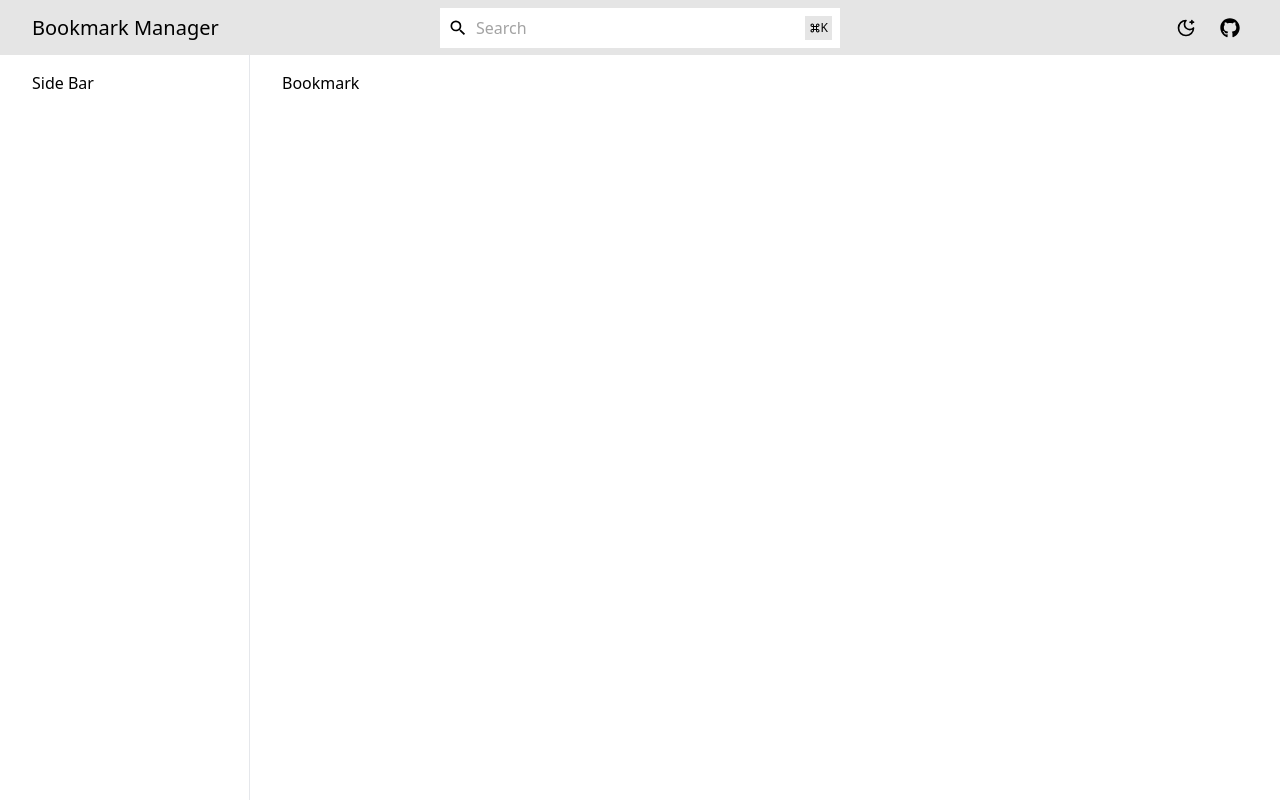
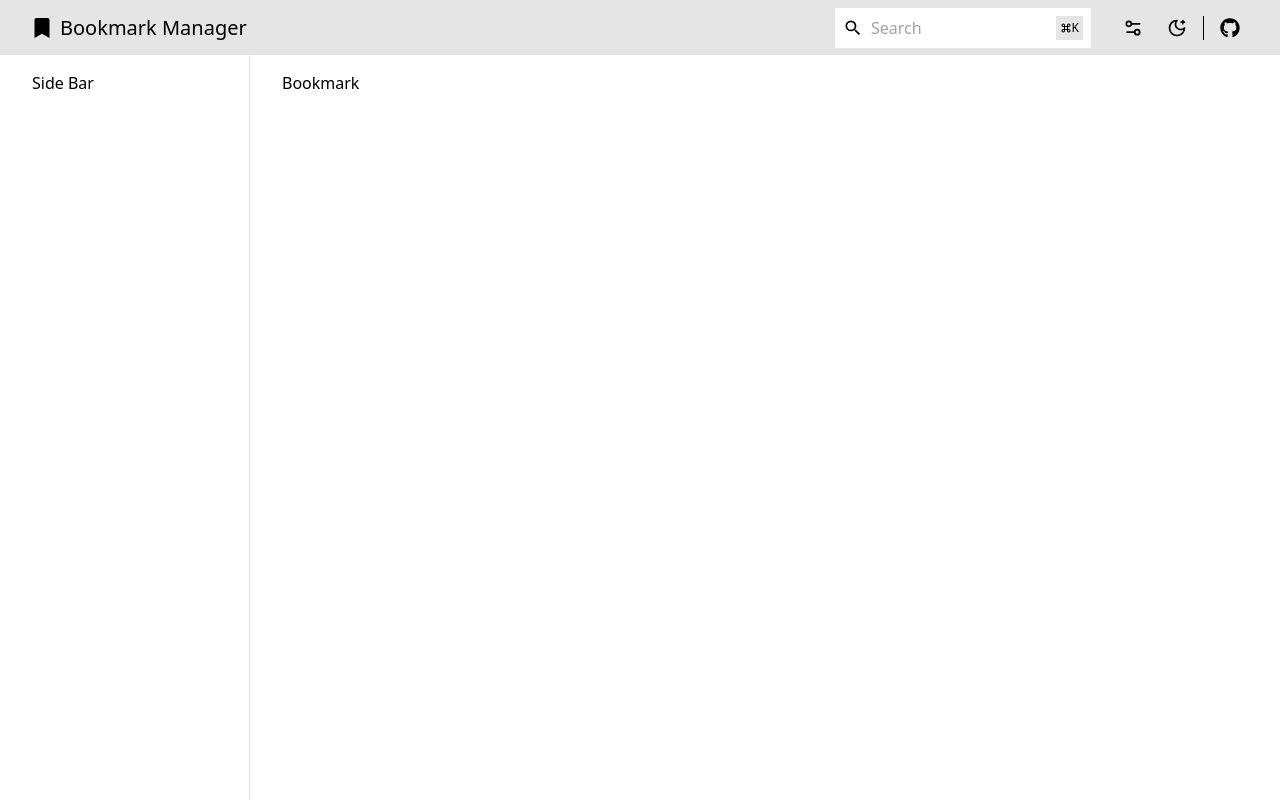
Before and after one commit to thiagohnrt/linky, a Next.js app: page / in a window 1280 px wide. Built offline with nearby package versions, Linux system fonts and the light colour scheme.

Commit message:
New header layout

```diff
--- a/src/app/page.tsx
+++ b/src/app/page.tsx
@@ -1,14 +1,19 @@
 import Icon from "@/components/header/Icon";
 import ThemeIcon from "@/components/header/ThemeIcon";
-import { FaGithub } from "react-icons/fa";
+import { Settings2Icon } from "lucide-react";
+import { FaGithub, FaBookmark } from "react-icons/fa";
 import { MdKeyboardCommandKey, MdOutlineSearch } from "react-icons/md";
 
 export default function Home() {
   return (
     <>
-      <header className="h-[55px] px-8 grid gap-2 grid-cols-3 items-center bg-neutral-200 dark:bg-neutral-950 transition-colors duration-300">
-        <span className="text-xl pon select-none">Bookmark Manager</span>
-        <div className="w-full p-2 gap-2 flex items-center cursor-pointer bg-white dark:bg-neutral-900 dark:hover:bg-neutral-800 transition-colors duration-300">
+      <header className="h-[55px] px-8 flex justify-between items-center bg-neutral-200 dark:bg-neutral-950 transition-colors duration-300">
+        <div className="flex items-center">
+          <FaBookmark size={20} />
+          <span className="pon select-none ml-2 text-xl">Bookmark Manager</span>
+        </div>
+        <div className="flex gap-6">
+          <div className="w-64 p-2 gap-2 flex items-center cursor-pointer bg-white dark:bg-neutral-900 dark:hover:bg-neutral-800 transition-colors duration-300">
             <MdOutlineSearch size={20} />
             <span className="flex-auto text-neutral-400">Search</span>
             <span className="flex items-center p-1 text-xs bg-neutral-200 dark:bg-neutral-950 transition-colors duration-300">
@@ -16,10 +21,15 @@ export default function Home() {
             </span>
           </div>
           <div className="flex justify-end gap-2 items-center">
+            <Icon>
+              <Settings2Icon size={20} />
+            </Icon>
             <ThemeIcon />
+            <div className="w-px h-6 bg-black dark:bg-white"></div>
             <Icon>
               <FaGithub size={20} />
             </Icon>
+          </div>
         </div>
       </header>
       <main className="h-[calc(100vh-55px)] flex">
```
Lines whose indentation alone changed are shown as unchanged.
